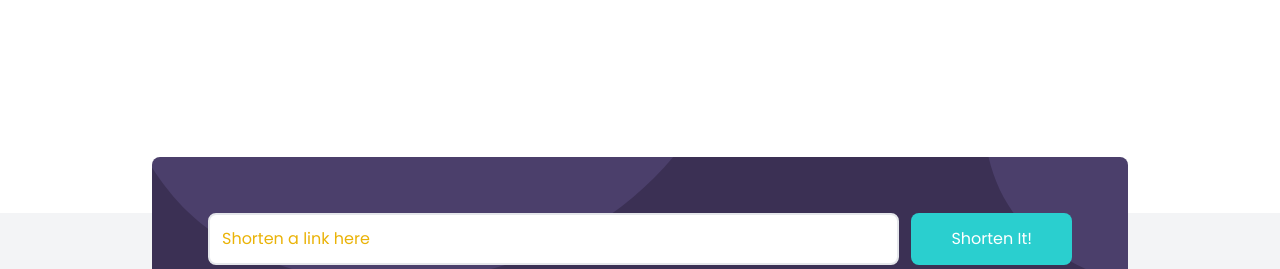
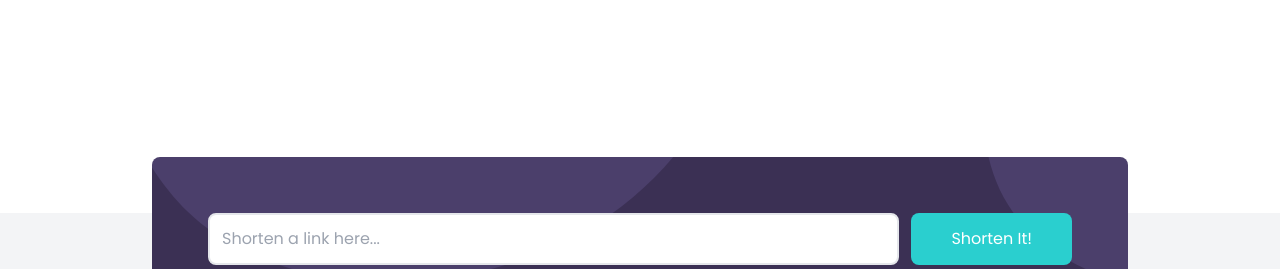
Before and after one commit to estebanp2022/Shortly, a website: page index.html in a window 1280 px wide. Shown: the part 531-800 px from the top of the page. Drawn offline with Linux system fonts and the light colour scheme.

Commit message:
Update index.html

```diff
--- a/index.html
+++ b/index.html
@@ -130,8 +130,8 @@
         >
           <input
             type="text"
-            class="flex-1 p-3 border-2 rounded-lg placeholder-yellow-500 focus:outline-none"
-            placeholder="Shorten a link here"
+            class="flex-1 p-3 border-2 rounded-lg focus:outline-none"
+            placeholder="Shorten a link here..."
             id="link-input"
           />
 
```
